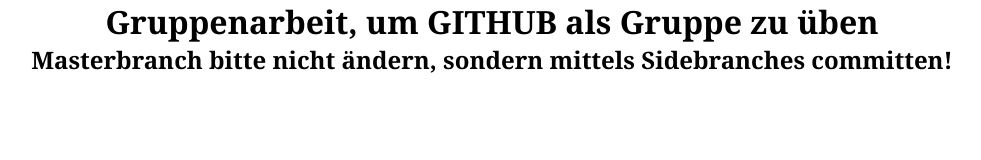
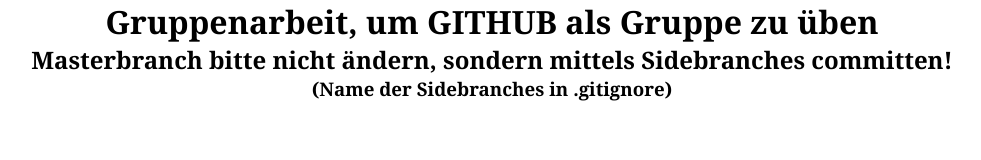
Before and after one commit to Svendolin/AchievementsTesting, a plain HTML site: page index.html in a window 1280 px wide. Shown: the whole page, without its empty margins (148-1129 px from the left). Drawn offline with Linux system fonts and the light colour scheme.

Commit message:
Added .gitignore

```diff
--- a/css/style.css
+++ b/css/style.css
@@ -7,7 +7,7 @@
   box-sizing: border-box;
 }
 
-h1, h2 {
+h1, h2, h3 {
   text-align: center;
   font-family: Cambria, Cochin, Georgia, Times, 'Times New Roman', serif;
 }
--- a/index.html
+++ b/index.html
@@ -12,6 +12,7 @@
 
   <h1>Gruppenarbeit, um GITHUB als Gruppe zu üben</h1>
   <h2>Masterbranch bitte nicht ändern, sondern mittels Sidebranches committen!</h2>
+  <h3>(Name der Sidebranches in .gitignore)</h3>
 
 
 </body>
```
Also changed, not shown: 1 other file.
